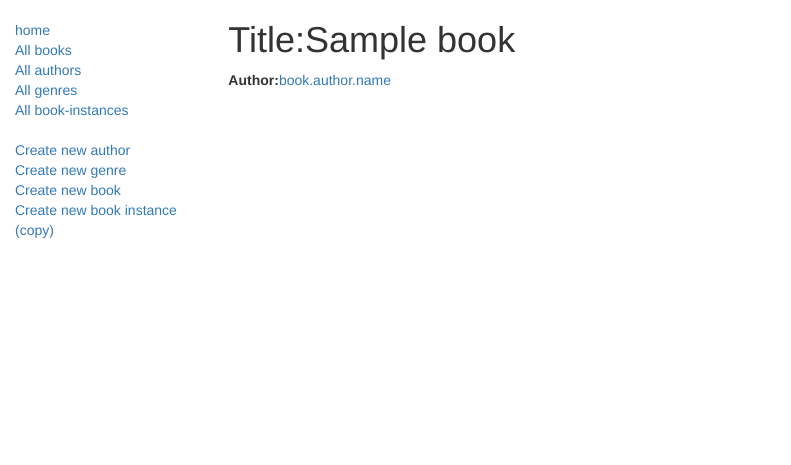
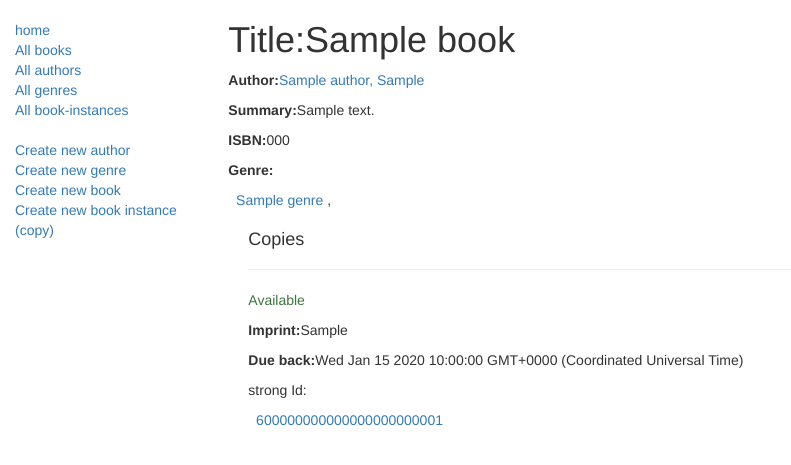
Before and after one commit to freedom5566/fluffy-JS, a Node server app: page /catalog/book/600000000000000000000001 in a window 1280 px wide. Shown: the top 465 px of the page, without its empty margins (0-791 px from the left). Run offline with Node 20, Linux system fonts and the light colour scheme; tables that the repository leaves empty hold one stand-in row (values such as "Sample post"); some libraries are stand-ins or nearby versions.

Commit message:
:art: update  book_detail

```diff
--- a/express/LocalLibraryWeb/controllers/bookController.js
+++ b/express/LocalLibraryWeb/controllers/bookController.js
@@ -65,6 +65,7 @@ exports.book_detail = function (req, res, next) {
         }
         // Successful, so render.
         res.render('catalogView/book_detail', { title: 'Title', book: results.book, book_instances: results.book_instance });
+        //res.json({ title: 'Title', book: results.book, book_instances: results.book_instance });
     });
 
 };
--- a/express/LocalLibraryWeb/views/catalogView/author_detail.ejs
+++ b/express/LocalLibraryWeb/views/catalogView/author_detail.ejs
@@ -3,7 +3,7 @@
         Author:<%= author.name %>
     </h1>
     <p><%=  author.date_of_birth %> - <%= author.date_of_death %></p>
-    <div style="margin-left:20px;margin-top:20px"></div>
+    <div style="margin-left:20px;margin-top:20px">
     <h4>Books</h4>
     <dl>
         <% if(author_books) { %>
@@ -19,7 +19,7 @@
 <% }else { %>
     <p>This author has no books.</p>
 <% } %>
-</div>
+
 </div>
 </div>
 </div>
--- a/express/LocalLibraryWeb/views/catalogView/book_detail.ejs
+++ b/express/LocalLibraryWeb/views/catalogView/book_detail.ejs
@@ -2,7 +2,37 @@
     <h1>
         <%= title %>:<%= book.title %>
     </h1>
-    <p><strong>Author:</strong><a href="book.author.url">book.author.name</a></p>
+    <p><strong>Author:</strong><a href="<%= book.author.url %>"><%= book.author.name %></a></p>
+    <p><strong>Summary:</strong><%= book.summary %></p>
+    <p><strong>ISBN:</strong><%= book.isbn %> </p>
+    <p><strong>Genre:</strong></p>&nbsp;
+    <% for(let [index,val] of book.genre.entries()){ %>
+        <a href="<%= val.url %>"> <%= val.name %></a>
+        <% if(index <= book.genre.length - 1) {%>
+            ,
+        <% } %>
+    <% } %>
+    <div style="margin-left:20px;margin-top:20px">
+        <h4>Copies</h4>
+        <% for(let val of book_instances){ %>
+        <hr>
+            <% if(val.status=="Available"){ %>
+              <p class="text-success"><%= val.status %></p>
+            <% }else if(val.status=="Maintenance"){ %>
+                <p class="text-danger"><%= val.status %></p>
+
+            <% }else { %>
+                <p class="text-warning"><%= val.status %></p>
+            <% } %>
+            <p><strong>Imprint:</strong><%= val.imprint %></p>
+            <% if(val.status=="Available"){ %>
+                <p><strong> Due back:</strong><%= val.due_back %></p>
+            <% } %>
+            <p>strong Id:</p>&nbsp;
+            <a href="<%= val.url %>"><%= val.id %></a>
+        <% } %>
+    </div>
+
 </div>
 </div>
 </div>
```
